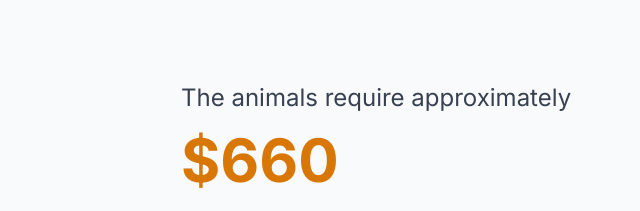
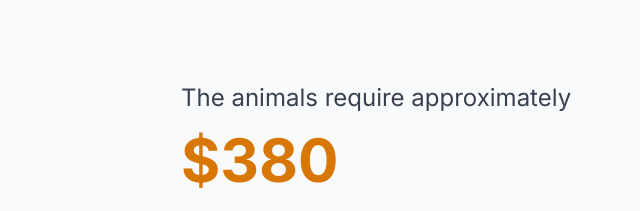
Before and after one commit to Abualmeez/draman, a plain HTML site: page Gazazoo/index.html in a window 1280 px wide. Shown: the part 2080-2291 px from the top of the page, 491-1131 px from the left. Drawn offline with nearby package versions, Linux system fonts and the light colour scheme.

Commit message:
Update index.html

```diff
--- a/Gazazoo/index.html
+++ b/Gazazoo/index.html
@@ -363,7 +363,7 @@
                         <span class="lang-ar hidden">تحتاج الحيوانات إلى حوالي</span>
                         <span class="lang-en">The animals require approximately</span>
                     </p>
-                    <p class="text-6xl font-bold text-[#D97706] mb-6">$660</p>
+                    <p class="text-6xl font-bold text-[#D97706] mb-6">$380</p>
                     <p class="text-2xl text-gray-700 mb-4">
                         <span class="lang-ar hidden">يوميًا للطعام فقط.</span>
                         <span class="lang-en">daily just for food.</span>
```
